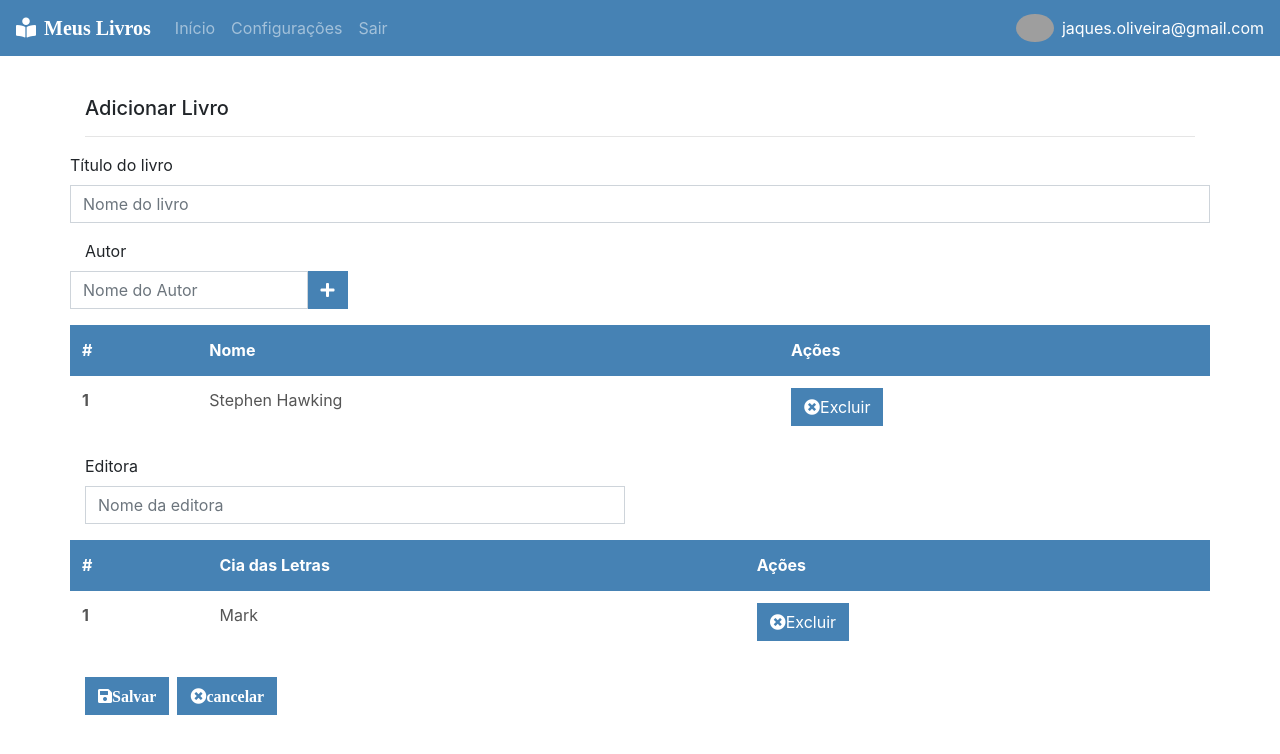
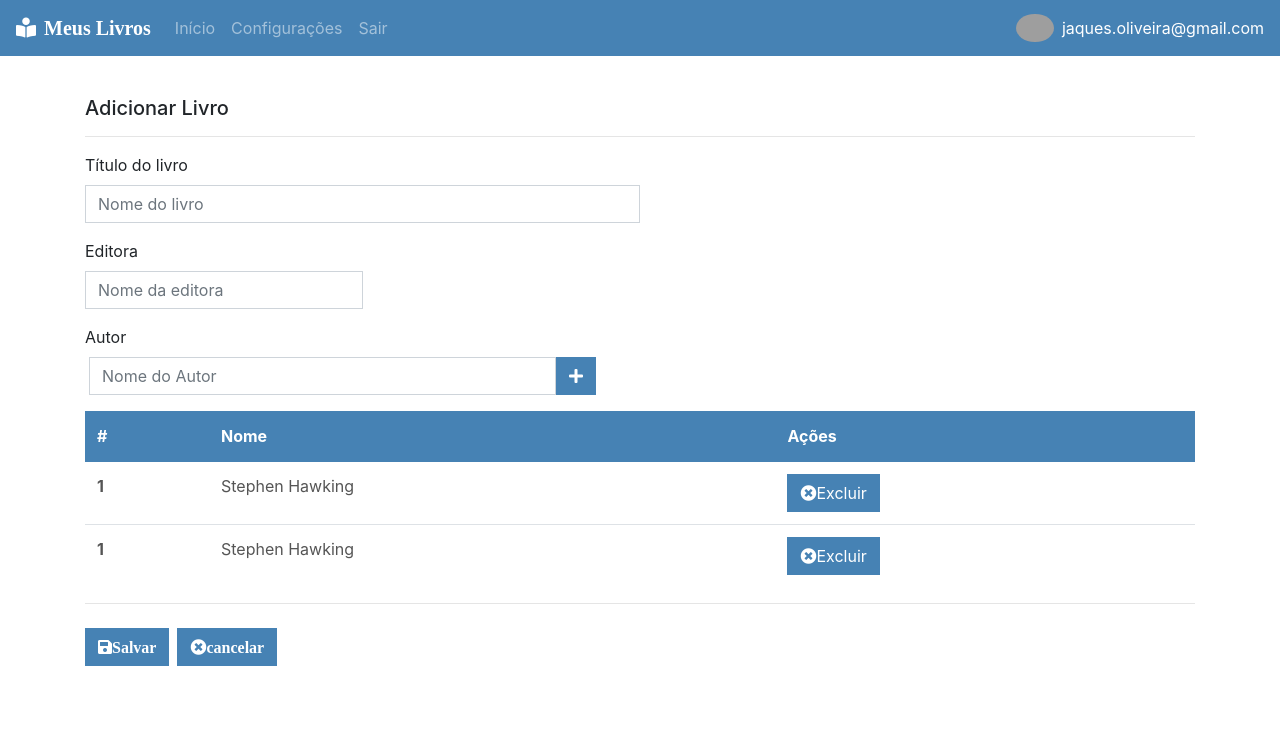
Before and after one commit to jaquesoliveira/meuslivros, a React (Create React App) app: page /livros/adicionar in a window 1280 px wide. Shown: the top 754 px of the page. Built offline with nearby package versions, Linux system fonts and the light colour scheme; grey boxes are pictures that could not be loaded.

Commit message:
cadastro de livros corrigido

```diff
--- a/src/components/livros/adicionar/index.js
+++ b/src/components/livros/adicionar/index.js
@@ -10,22 +10,24 @@ function AdicionarLivro(){
             <hr />
 
             <form>
-                    <div class="form-group row">
+                    <div class="form-group">
                         <label >Título do livro</label>
-                        <input className="form-control" placeholder="Nome do livro"/>
+                        <input className="form-control col-6" placeholder="Nome do livro"/>
                     </div>
 
-                    <div class="form-group row">
-                        <div className="col-6">
+                    <div class="form-group">
+                        <label >Editora</label>
+                        <input className="form-control col-3" placeholder="Nome da editora"/>
+                    </div>
+
+                    <div class="form-group">
                         <label >Autor</label>
-                            <div className="row">
+                        <div className="row ml-1">
                             <input className="form-control col-5" placeholder="Nome do Autor"/>
                             <button className="btn btn-info "><i className="fas fa-plus"></i></button>
                         </div>
                     </div>
-                    </div>
 
-                    <div className="row">
                     <table class="table">
                         <thead class="thead-dark">
                             <tr>
@@ -41,37 +43,15 @@ function AdicionarLivro(){
                             <td><button className="btn btn-danger"><i className="fas fa-times-circle"></i>Excluir</button></td>
                             </tr>
 
-                                </tbody>
-                            </table>
-                        </div>
-
-                    <div class="form-group row">
-                        <div className="col-6">
-                            <label >Editora</label>
-                            <input className="form-control " placeholder="Nome da editora"/>
-                        </div>
-                    </div>
-
-                    <div className="row">
-                        <table class="table">
-                            <thead class="thead-dark">
-                                <tr>
-                                <th scope="col">#</th>
-                                <th scope="col">Cia das Letras</th>
-                                <th scope="col">Ações</th>
-                                </tr>
-                            </thead>
-                            <tbody>
                             <tr>
                             <th scope="row">1</th>
-                                <td>Mark</td>
+                            <td>Stephen Hawking</td>
                             <td><button className="btn btn-danger"><i className="fas fa-times-circle"></i>Excluir</button></td>
                             </tr>
 
                         </tbody>
                     </table>
-                    </div>
-
+                <hr />
                 <button type="button" className="btn btn-secondary mt-2 mr-2">
                     <i className="fas fa-save">Salvar</i>
                 </button>
```
Lines whose indentation alone changed are shown as unchanged.
